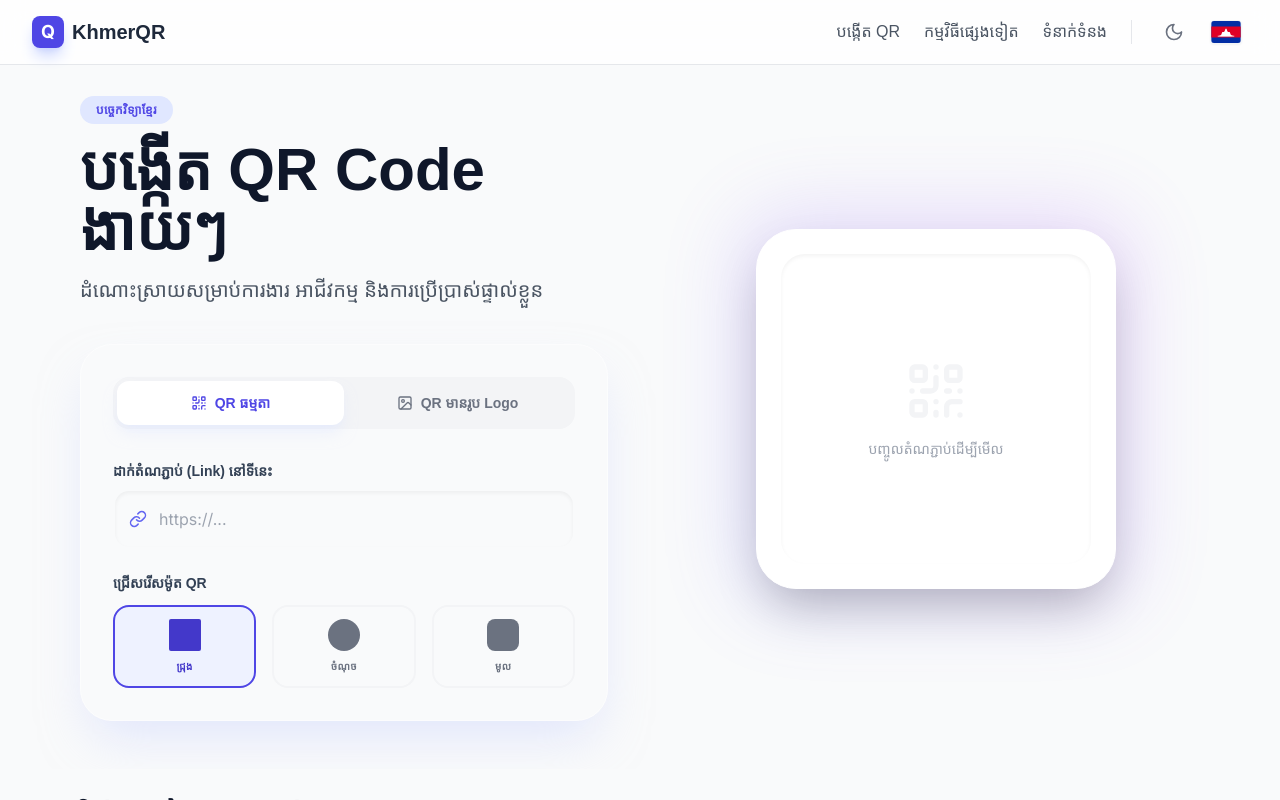
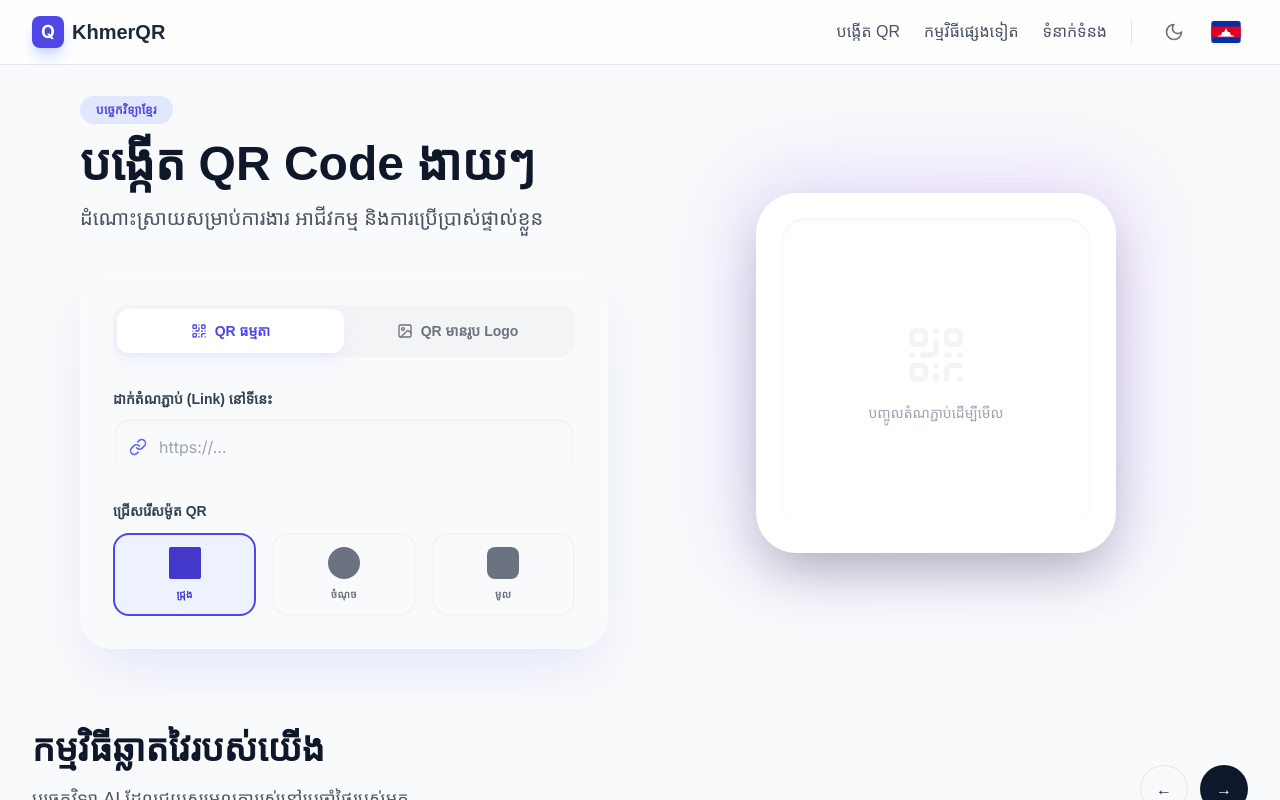
Before and after one commit to sothirothmoi-eng/KhmerQR, a React (Vite) app: page / in a window 1280 px wide. Shown: the top 800 px of the page. Built offline with nearby package versions, Linux system fonts and the light colour scheme; a web font is replaced by a local one.

Commit message:
Update QRSection.tsx

```diff
--- a/components/QRSection.tsx
+++ b/components/QRSection.tsx
@@ -135,7 +135,7 @@ const QRSection: React.FC<QRSectionProps> = ({ t, isKhmer }) => {
             <span className={`inline-block px-4 py-1.5 rounded-full bg-indigo-100 dark:bg-indigo-900/40 text-indigo-600 dark:text-indigo-400 font-bold text-xs tracking-wide ${isKhmer ? 'font-khmer' : ''}`}>
               {isKhmer ? 'បច្ចេកវិទ្យាខ្មែរ' : 'Powered by AI'}
             </span>
-            <h1 className={`text-4xl md:text-5xl lg:text-6xl font-extrabold text-gray-900 dark:text-white leading-tight ${isKhmer ? 'font-khmer' : ''}`}>
+            <h1 className={`text-4xl md:text-5xl lg:text-5xl font-extrabold text-gray-900 dark:text-white leading-tight ${isKhmer ? 'font-khmer' : ''}`}>
               {t.hero_title}
             </h1>
             <p className={`text-lg md:text-xl text-gray-600 dark:text-gray-400 max-w-lg mx-auto lg:mx-0 ${isKhmer ? 'font-khmer' : ''}`}>
```
